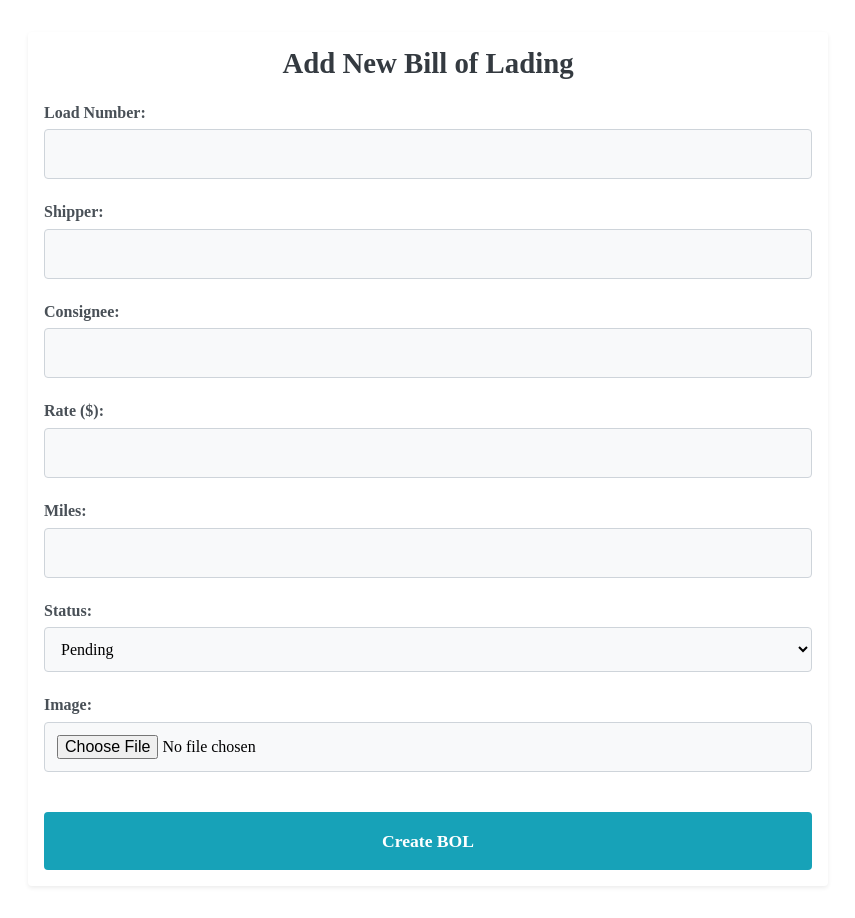
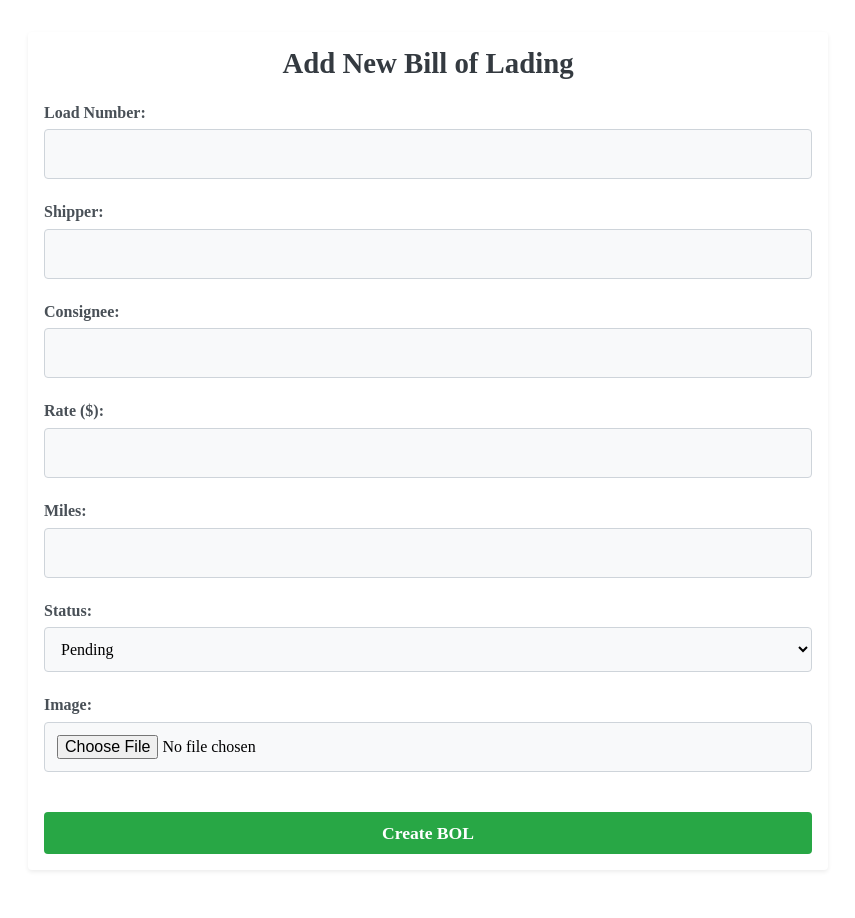
Before and after one commit to JoanneOs/capybara-frontend, a React (Vite) app: page /bol/add in a window 1280 px wide. Shown: the whole page, without its empty margins (212-1067 px from the left). Built offline with nearby package versions, Linux system fonts and the light colour scheme.

Commit message:
styling submit and delete botton

```diff
--- a/src/components/BOL/EditBol.css
+++ b/src/components/BOL/EditBol.css
@@ -62,3 +62,24 @@
 .btn-submit:hover {
   background-color: #138496;
 }
+
+.button-group {
+  margin-top: 20px;
+}
+
+.btn-submit {
+  background-color: #28a745;
+  color: white;
+  padding: 8px 16px;
+  margin-right: 10px;
+  border: none;
+  cursor: pointer;
+}
+
+.btn-delete {
+  background-color: #dc3545;
+  color: white;
+  padding: 8px 16px;
+  border: none;
+  cursor: pointer;
+}
```
Lines whose indentation alone changed are shown as unchanged.
